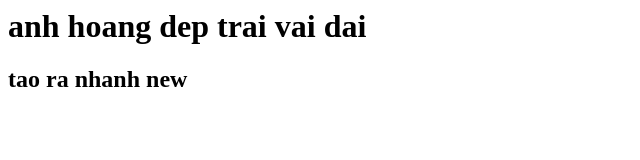
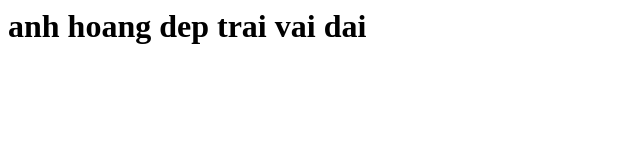
Before and after one commit to dominhquan12/demo, a plain HTML site: page index.html in a window 1280 px wide. Shown: the whole page, without its empty margins (0-640 px from the left). Drawn offline with Linux system fonts and the light colour scheme.

Commit message:
edit file index.html

```diff
--- a/index.html
+++ b/index.html
@@ -1,2 +1 @@
 <h1>anh hoang dep trai vai dai</h1>
-<h2>tao ra nhanh new</h2>
```
